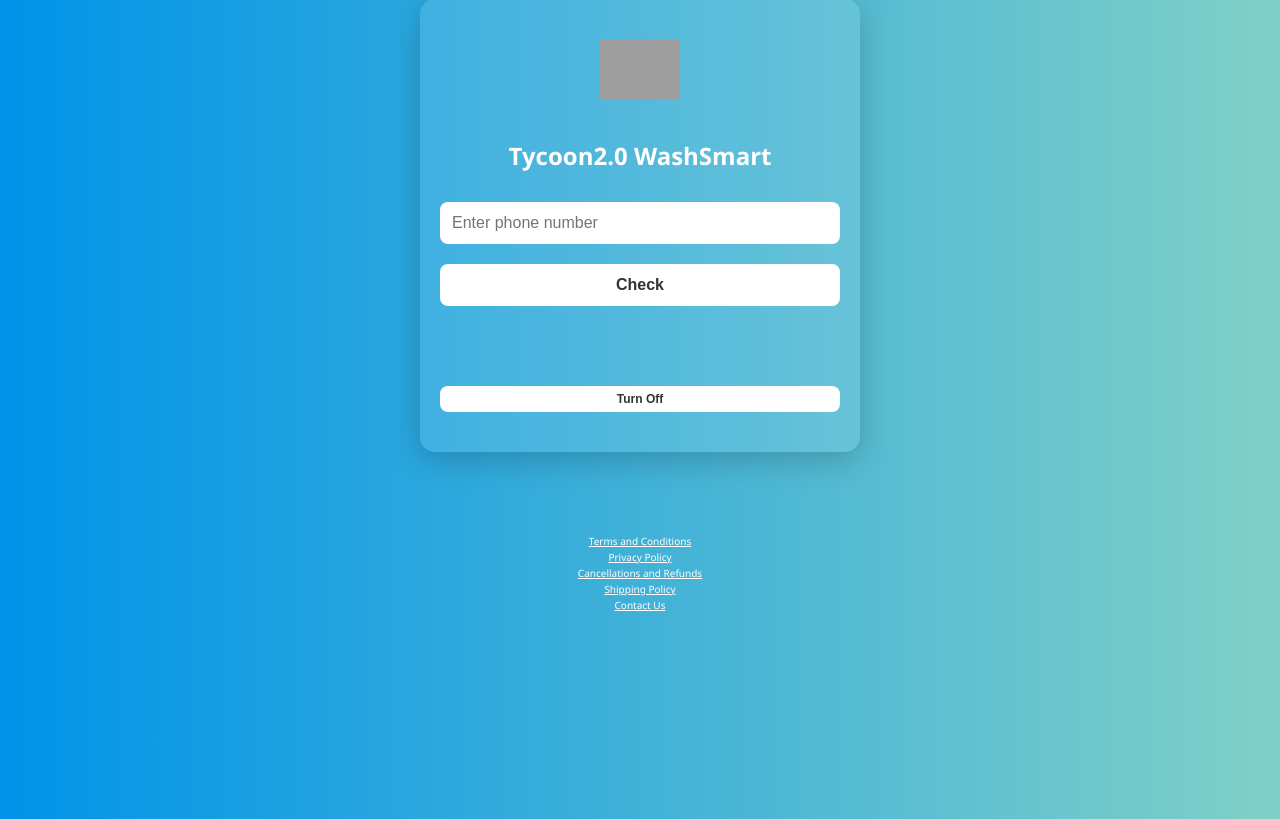
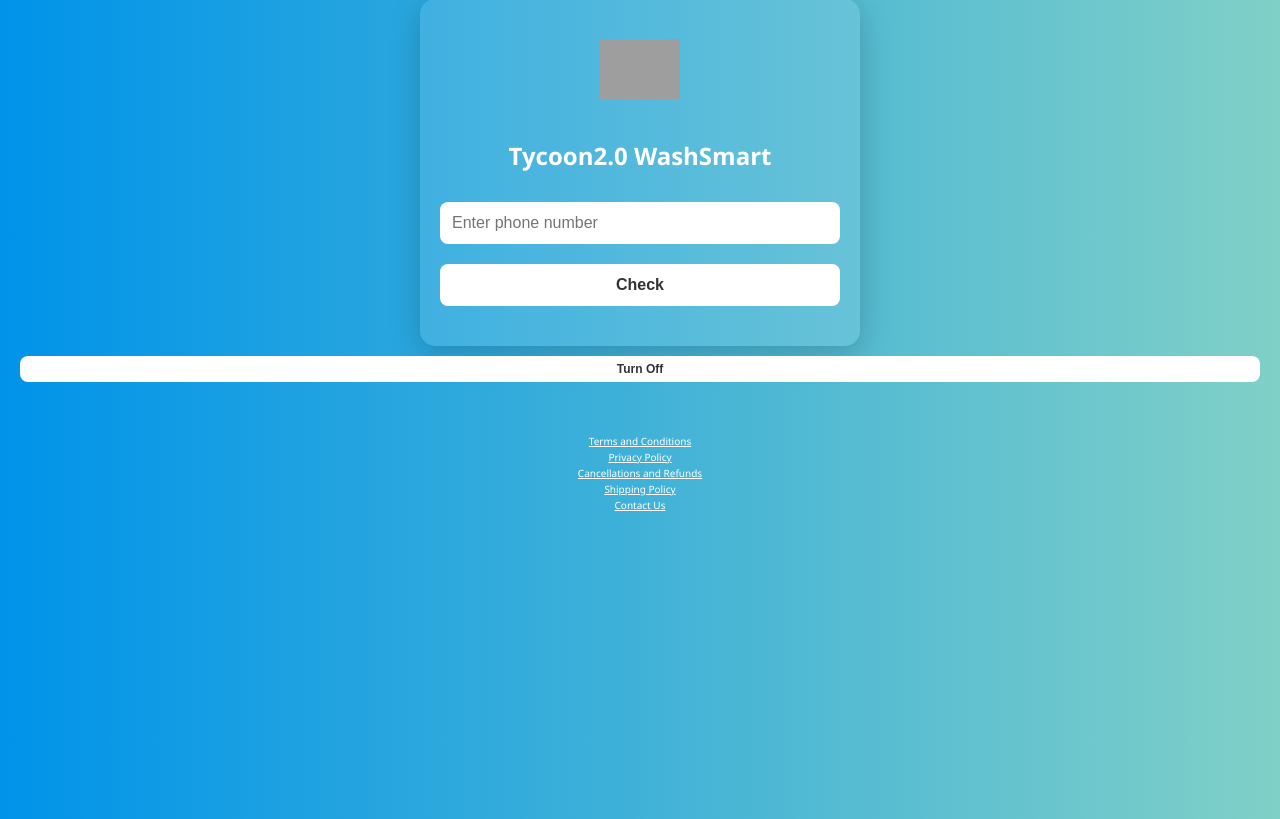
Before and after one commit to mandeepkrgayan-lab/washingUsingPython, a Flask app: page / in a window 1280 px wide. Shown: the part 21-840 px from the top of the page. Run offline with Flask 3, Linux system fonts and the light colour scheme; some libraries are stand-ins or nearby versions; grey boxes are pictures that could not be loaded.

Commit message:
Update index.html

```diff
--- a/templates/index.html
+++ b/templates/index.html
@@ -90,7 +90,7 @@
     }
 
     .footer {
-      margin-top: 80px;
+      margin-top: 40px;
       font-size: 10px;
       color: #eee;
       text-align: center;
@@ -103,16 +103,6 @@
       display: block;
       margin: 2px 0;
     }
-
-    .turnoff-container {
-      margin-top: 60px;
-      text-align: center;
-    }
-
-    .turnoff-container button {
-      font-size: 12px;
-      padding: 6px 10px;
-    }
   </style>
 </head>
 <body>
@@ -123,18 +113,6 @@
     <button onclick="check()">Check</button>
     <div class="loader" id="loader"></div>
     <div id="result"></div>
-
-    <div class="turnoff-container">
-      <button onclick="forceTurnOff()">Turn Off</button>
-    </div>
-  </div>
-
-  <div class="footer">
-    <a href="https://merchant.razorpay.com/policy/QlcVypBYykpeic/terms" target="_blank">Terms and Conditions</a>
-    <a href="https://merchant.razorpay.com/policy/QlcVypBYykpeic/privacy" target="_blank">Privacy Policy</a>
-    <a href="https://merchant.razorpay.com/policy/QlcVypBYykpeic/refund" target="_blank">Cancellations and Refunds</a>
-    <a href="https://merchant.razorpay.com/policy/QlcVypBYykpeic/shipping" target="_blank">Shipping Policy</a>
-    <a href="https://merchant.razorpay.com/policy/QlcVypBYykpeic/contact_us" target="_blank">Contact Us</a>
   </div>
 
   <script src="https://checkout.razorpay.com/v1/checkout.js"></script>
@@ -185,11 +163,29 @@
       rzp.open();
     }
 
+    function turnOn() {
+      fetch('/turn_on', {
+        method: 'POST',
+        headers: { "Content-Type": "application/json" },
+        body: JSON.stringify({ phone: document.getElementById("phone").value })
+      }).then(() => check());
+    }
+
     function forceTurnOff() {
       fetch("/force_turn_off", {
         method: "POST"
       }).then(() => check());
     }
   </script>
+
+  <button onclick="forceTurnOff()" style="margin-top: 10px; font-size: 12px; padding: 6px 10px;">Turn Off</button>
+
+  <div class="footer">
+    <a href="https://merchant.razorpay.com/policy/QlcVypBYykpeic/terms" target="_blank">Terms and Conditions</a>
+    <a href="https://merchant.razorpay.com/policy/QlcVypBYykpeic/privacy" target="_blank">Privacy Policy</a>
+    <a href="https://merchant.razorpay.com/policy/QlcVypBYykpeic/refund" target="_blank">Cancellations and Refunds</a>
+    <a href="https://merchant.razorpay.com/policy/QlcVypBYykpeic/shipping" target="_blank">Shipping Policy</a>
+    <a href="https://merchant.razorpay.com/policy/QlcVypBYykpeic/contact_us" target="_blank">Contact Us</a>
+  </div>
 </body>
 </html>
```
